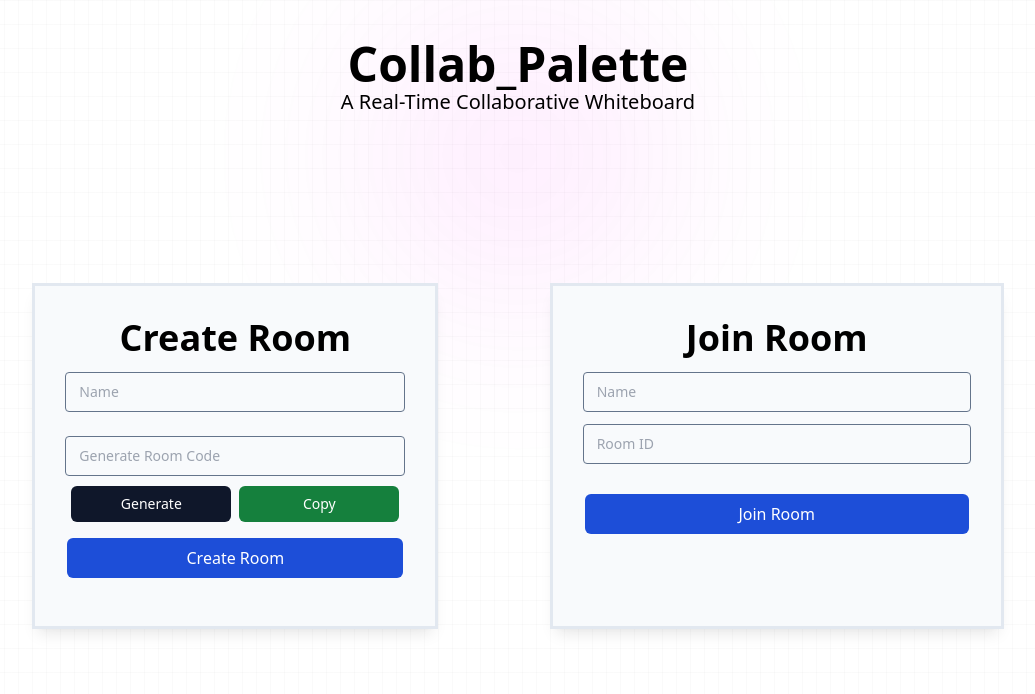
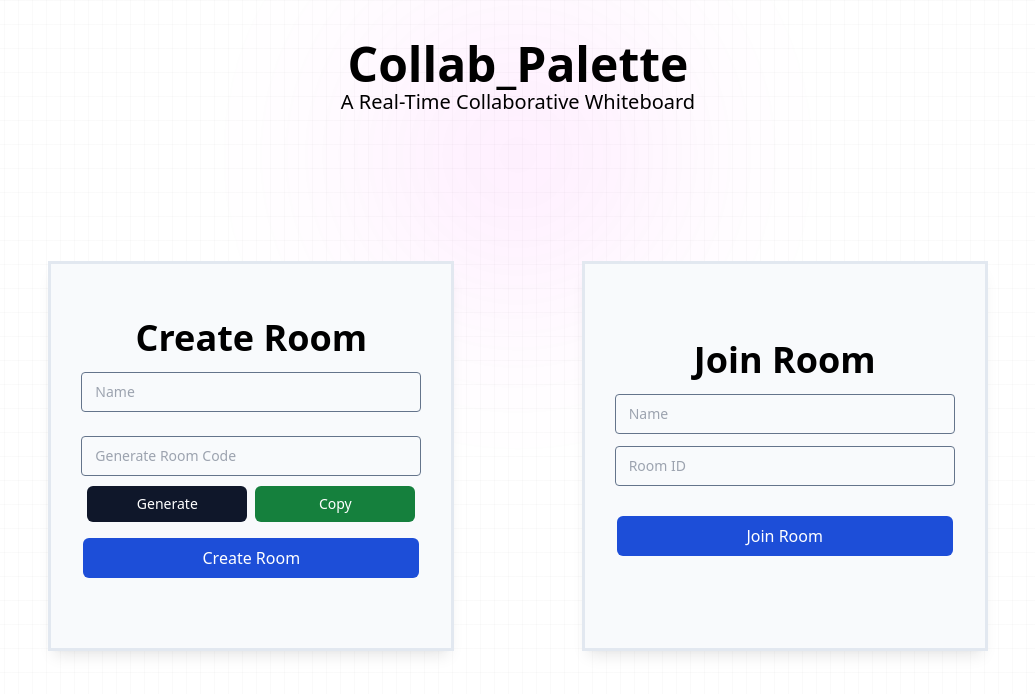
Before and after one commit to debanjan-G/Collab-Palette, a React (Vite) app in the folder client/: page / in a window 1280 px wide. Shown: the top 694 px of the page, without its empty margins (122-1157 px from the left). Built offline with nearby package versions, Linux system fonts and the light colour scheme; no server answers.

Commit message:
Removed Line from actions

```diff
--- a/client/src/components/Forms/CreateRoom/index.jsx
+++ b/client/src/components/Forms/CreateRoom/index.jsx
@@ -46,10 +46,10 @@ const CreateRoomForm = ({ socket, setUserData }) => {
     }
 
     return (
-        <div className="w-1/3 min-h-fit max-w-md p-8 shadow-lg bg-slate-50 outline outline-slate-200 flex flex-col justify-center">
+        <div className="w-1/3 h-96 min-h-fit max-w-md p-4 shadow-lg bg-slate-50 outline outline-slate-200 flex flex-col justify-center">
             <Toaster />
             <h1 className='text-4xl font-bold text-center'>Create Room</h1>
-            <form className='h-full' onSubmit={handleSubmit}>
+            <form className='px-4' onSubmit={handleSubmit}>
                 <Field className='my-4'>
                     <Input
                         value={name}
--- a/client/src/components/Forms/JoinRoom/index.jsx
+++ b/client/src/components/Forms/JoinRoom/index.jsx
@@ -1,14 +1,42 @@
-import React from 'react'
+/* eslint-disable react/prop-types */
+import React, { useState } from 'react'
 import { Description, Field, Input, Label } from '@headlessui/react'
+import { v4 as uuidv4 } from "uuid"
+import { useNavigate } from 'react-router-dom'
 
-const JoinRoomForm = () => {
+const JoinRoomForm = ({ socket, setUserData }) => {
+
+    const [name, setName] = useState("")
+    const [roomID, setRoomID] = useState("")
+    const navigate = useNavigate()
+
+    const handleSubmit = (e) => {
+        e.preventDefault();
+
+        const data = {
+            name,
+            roomID,
+            userID: uuidv4(),
+            host: false,
+            presenter: true,
+        }
+
+        setUserData(data)
+        console.log(data);
+
+        socket.emit("userJoin");
+        navigate(`/${roomID}/whiteboard`)
+
+    }
+
     return (
-        <div className="w-full h-1/2 min-h-fit max-w-md p-8 shadow-lg bg-slate-50 outline outline-slate-200">
+        <div className="w-1/3 h-96 min-h-fit max-w-md p-4 shadow-lg bg-slate-50 outline outline-slate-200 flex flex-col justify-center">
             <h1 className='text-4xl font-bold text-center'>Join Room</h1>
-            <form action="">
+            <form onSubmit={handleSubmit} className='px-4'>
                 <Field className='my-4'>
-                    {/* <Label className="text-sm/6 font-medium text-black">Name</Label> */}
                     <Input
+                        value={name}
+                        onChange={(e) => setName(e.target.value)}
                         placeholder='Name'
                         className=
                         'outline outline-1 outline-slate-500 outline-offset-1 mt-3 block w-full rounded-sm border-none bg-white/5 py-1.5 px-3 text-sm/6 text-black focus:outline-none data-[focus]:outline-2 data-[focus]:-outline-offset-2 data-[focus]:outline-blue-500' autoComplete='off'
@@ -16,14 +44,13 @@ const JoinRoomForm = () => {
                 </Field>
                 <Field className='my-4'>
                     <Input
+                        value={roomID}
+                        onChange={(e) => setRoomID(e.target.value)}
                         placeholder='Room ID'
                         className=
                         ' outline outline-1 outline-slate-500 outline-offset-1 mt-3 block w-full rounded-sm border-none bg-white/5 py-1.5 px-3 text-sm/6 text-black focus:outline-none data-[focus]:outline-2 data-[focus]:-outline-offset-2 data-[focus]:outline-blue-500' autoComplete='off'
                     />
                 </Field>
-
-
-
 
                 <button className='bg-blue-700 hover:bg-blue-500 transition duration-200 text-white px-4 py-2 rounded-md my-4 w-full mx-auto'>Join Room</button>
             </form>
--- a/client/src/components/Forms/index.jsx
+++ b/client/src/components/Forms/index.jsx
@@ -33,7 +33,7 @@ const Forms = () => {
         <div className="h-[85vh] flex justify-evenly items-center">
 
             <CreateRoomForm socket={socket} setUserData={setUserData} />
-            <JoinRoomForm socket={socket} />
+            <JoinRoomForm socket={socket} setUserData={setUserData} />
 
         </div>
     )
--- a/client/src/components/Whiteboard/Control UI/index.jsx
+++ b/client/src/components/Whiteboard/Control UI/index.jsx
@@ -88,7 +88,6 @@ export default function ControlUI({ action, setAction, strokeColor, setStrokeCol
                             )}
                         >
                             <option value={ACTIONS.PENCIL}>Pencil</option>
-                            <option value={ACTIONS.LINE}>Line</option>
                             <option value={ACTIONS.RECTANGLE}>Rectangle</option>
                             <option value={ACTIONS.CIRCLE}>Circle</option>
 
--- a/client/src/components/Whiteboard/index.jsx
+++ b/client/src/components/Whiteboard/index.jsx
@@ -8,12 +8,8 @@ import { ACTIONS } from '../../constants';
 
 const Whiteboard = ({ tool, setTool, stageRef, action, circles, setCircles, rectangles, setRectangles, lines, setLines, uuid, currentShapeID, isPainting, strokeColor, fillColor }) => {
 
-
-
-    console.log("CURRENT TOOL = ", tool);
-
-
-
+    const shapeRefs = useRef({})
+    const [forceUpdate, setForceUpdate] = useState(0)
 
     const handlePointerDown = () => {
 
@@ -121,6 +117,14 @@ const Whiteboard = ({ tool, setTool, stageRef, action, circles, setCircles, rect
         isPainting.current = false;
     }
 
+    const handleShapeClick = (id) => {
+        // Get the ref of the shape and move it to the top
+        if (shapeRefs.current[id]) {
+            shapeRefs.current[id].moveToTop();
+            shapeRefs.current[id].getLayer().batchDraw(); // Redraw the layer to apply changes
+        }
+        setForceUpdate((prev) => prev + 1); // Force a re-render
+    };
 
 
     return (
@@ -138,6 +142,7 @@ const Whiteboard = ({ tool, setTool, stageRef, action, circles, setCircles, rect
 
                 {rectangles.map((rectangle) =>
                     <Rect
+                        ref={(node) => { shapeRefs.current[rectangle.id] = node; }} // Assign ref
                         key={rectangle.id}
                         height={rectangle.height}
                         width={rectangle.width}
@@ -145,17 +150,20 @@ const Whiteboard = ({ tool, setTool, stageRef, action, circles, setCircles, rect
                         y={rectangle.y}
                         fill={rectangle.fillColor}
                         stroke={rectangle.strokeColor}
+                        onClick={() => handleShapeClick(rectangle.id)}
                     />
                 )}
 
                 {circles.map((circle) =>
                     <Circle
+                        ref={(node) => { shapeRefs.current[circle.id] = node; }} // Assign ref
                         key={circle.id}
                         x={circle.x}
                         y={circle.y}
                         radius={circle.radius}
                         fill={circle.fillColor}
                         stroke={circle.strokeColor}
+                        onClick={() => handleShapeClick(circle.id)}
                     />
                 )}
 
@@ -164,12 +172,13 @@ const Whiteboard = ({ tool, setTool, stageRef, action, circles, setCircles, rect
                         key={line.id}
                         stroke={line.strokeColor}
                         points={line.points}
-                        strokeWidth={5}
+                        strokeWidth={line.tool === 'eraser' ? 20 : 5}
                         lineCap="round"
                         lineJoin="round"
                         globalCompositeOperation={
                             line.tool === 'eraser' ? 'destination-out' : 'source-over'
                         }
+
                     />
                 )}
 
--- a/client/src/constants.js
+++ b/client/src/constants.js
@@ -1,6 +1,5 @@
 export const ACTIONS = {
   PENCIL: "pencil",
-  LINE: "line",
   RECTANGLE: "rectangle",
   CIRCLE: "circle",
 };
```
